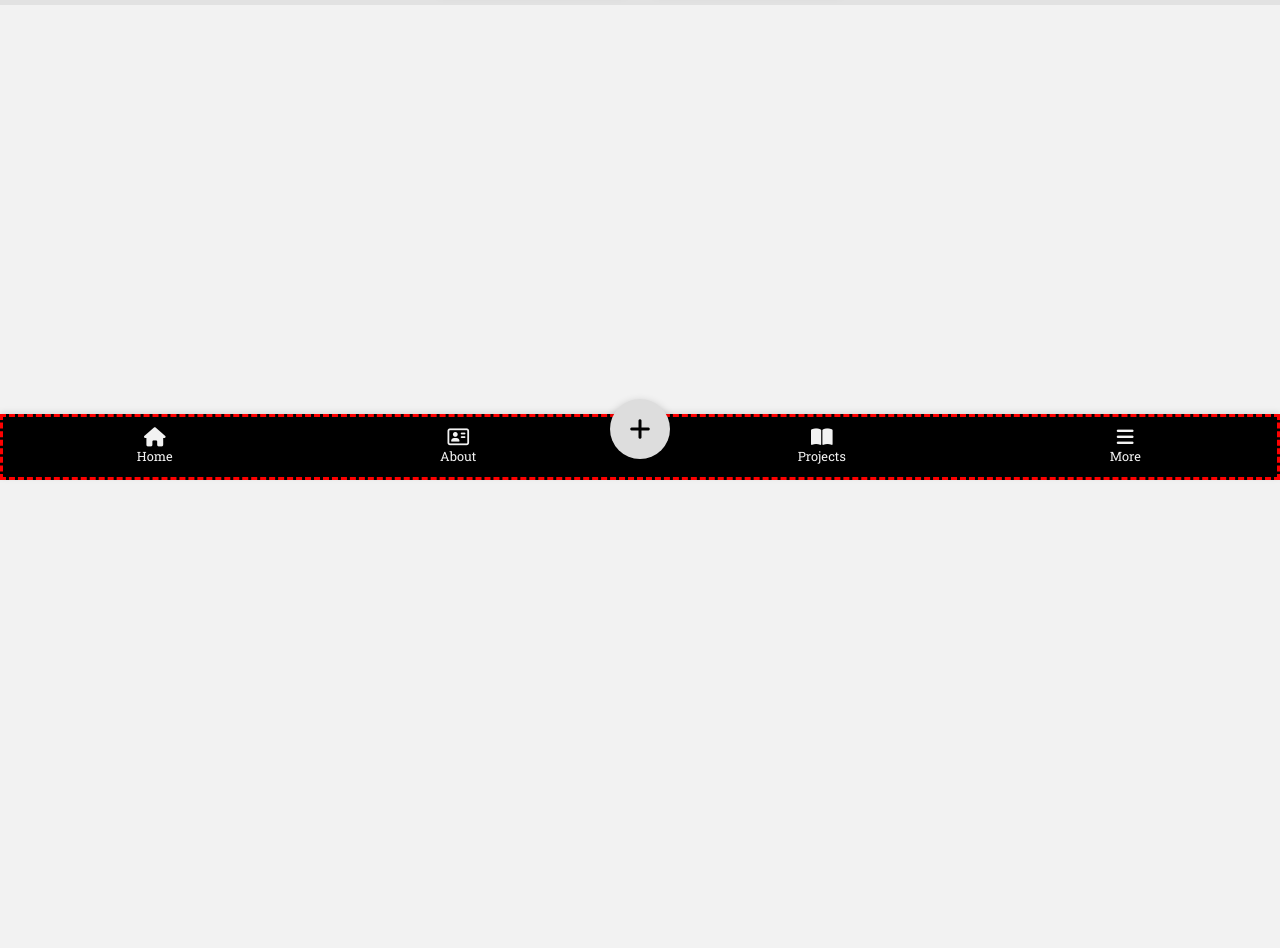
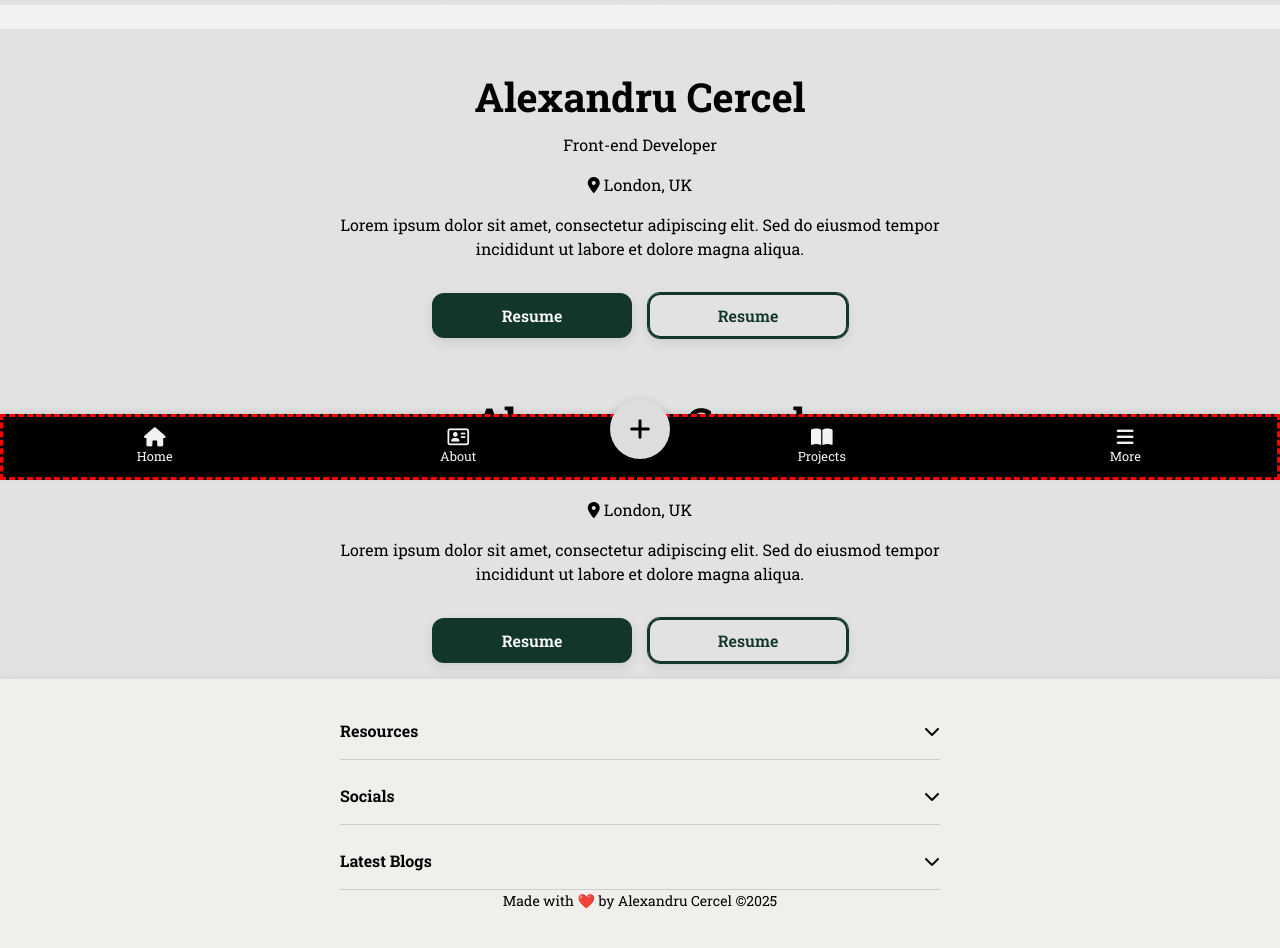
Before and after one commit to Alez05/personal-portfolio.v1.2, a Next.js app: page / in a window 1280 px wide. Shown: the part 320-1268 px from the top of the page. Before the commit the page ends 800 px from the top, so only its background shows below. Built offline with nearby package versions, Linux system fonts and the light colour scheme.

Commit message:
build and integrated the footer into the website, asic set up so far.

```diff
--- a/src/app/layout.tsx
+++ b/src/app/layout.tsx
@@ -1,7 +1,7 @@
 import { Geist, Geist_Mono } from "next/font/google";
 import { Roboto_Slab } from "next/font/google";
 import '@styles/global.css'
-import { Navbar } from "@components/shared";
+import { Footer, Navbar } from "@components/shared";
 import '@fortawesome/fontawesome-free/css/all.min.css'
 
 const geistSans = Geist({
@@ -26,6 +26,7 @@ export default function RootLayout({ children }: { children: React.ReactNode })
       <body>
         {children}
         <Navbar />
+        <Footer />
       </body>
     </html>
   );
--- a/src/components/home/page.tsx
+++ b/src/components/home/page.tsx
@@ -8,6 +8,15 @@ const Home = () => {
         <Button>Resume</Button>
         <Button variant="outline">Resume</Button>
       </Hero>
+      <br />
+      <Hero title="Alexandru Cercel" subtitle="Front-end Developer" location="London, UK" description="Lorem ipsum dolor sit amet, consectetur adipiscing elit. Sed do eiusmod tempor incididunt ut labore et dolore magna aliqua.">
+        <Button>Resume</Button>
+        <Button variant="outline">Resume</Button>
+      </Hero>
+      <Hero title="Alexandru Cercel" subtitle="Front-end Developer" location="London, UK" description="Lorem ipsum dolor sit amet, consectetur adipiscing elit. Sed do eiusmod tempor incididunt ut labore et dolore magna aliqua.">
+        <Button>Resume</Button>
+        <Button variant="outline">Resume</Button>
+      </Hero>
     </div>
   )
 }
--- a/src/components/index.ts
+++ b/src/components/index.ts
@@ -4,3 +4,4 @@ export { Projects } from './projects'
 export { Contact } from './contact'
 export { Blog } from './blog'
 export { Feedback } from './feedback'
+export { Footer } from './shared'
--- /dev/null
+++ b/src/components/shared/footer/[client-footer]/footer-client.tsx
@@ -0,0 +1,55 @@
+'use client'
+import { useState } from 'react'
+import '../footer.css'
+
+const FooterClient = () => {
+  const [openSection, setOpenSection] = useState<string | null>(null)
+
+  const toggle = (section: string) => {
+    setOpenSection(prev => (prev === section ? null : section))
+  }
+
+  return (
+    <div className="footer-sections">
+      <div className='footer-group'>
+        <button className='footer-toggle' onClick={() => toggle('resources')}>
+          Resources <span>{openSection === 'resources' ? <i className="fa-solid fa-chevron-up"></i> : <i className="fa-solid fa-chevron-down"></i>}</span>
+        </button>
+        { openSection === 'resources' && (
+            <ul className='footer-links'>
+              <li><a href="/about"><i className="fa-solid fa-id-badge"></i> About</a></li>
+              <li><a href="/projects"><i className="fa-solid fa-book-open text-lg"></i> Projects</a></li>
+              <li><a href="/contact"><i className="fa-solid fa-comment"></i> Contact</a></li>
+              <li><a href="/blog"><i className="fa-solid fa-pen-fancy"></i> Blog</a></li>
+            </ul>
+          )}
+      </div>
+        <div className="footer-group">
+        <button className="footer-toggle" onClick={() => toggle('socials')}>
+          Socials <span>{openSection === 'socials' ? <i className="fa-solid fa-chevron-up"></i> : <i className="fa-solid fa-chevron-down"></i>}</span>
+        </button>
+        {openSection === 'socials' && (
+          <ul className="footer-links">
+            <li><i className="fab fa-github"></i> <a href="https://github.com">GitHub</a></li>
+            <li><i className="fab fa-linkedin"></i> <a href="https://linkedin.com">LinkedIn</a></li>
+            <li><i className="fab fa-twitter"></i> <a href="https://twitter.com">Twitter</a></li>
+          </ul>
+        )}
+      </div>
+
+      <div className="footer-group">
+        <button className="footer-toggle" onClick={() => toggle('blogs')}>
+          Latest Blogs <span>{openSection === 'blogs' ? <i className="fa-solid fa-chevron-up"></i> : <i className="fa-solid fa-chevron-down"></i>}</span>
+        </button>
+        {openSection === 'blogs' && (
+          <ul className="footer-links">
+            <li><a href="/blog/why-i-build-from-scratch">Why I Build From Scratch</a></li>
+            <li><a href="/blog/mobile-first">Mobile-First Isn’t Optional</a></li>
+          </ul>
+        )}
+      </div>
+    </div>
+  )
+}
+
+export {FooterClient}
--- /dev/null
+++ b/src/components/shared/footer/[client-footer]/index.ts
@@ -0,0 +1 @@
+export {FooterClient} from './footer-client'
--- /dev/null
+++ b/src/components/shared/footer/footer.css
@@ -0,0 +1,68 @@
+.footer {
+  background-color: #F1EFEC;
+  padding: 2rem 1rem;
+  color: #030303;
+  font-size: 14px;
+  bottom: 0;
+  left: 0;
+  width: 100%;
+  z-index: 20;
+  box-shadow: 0 -2px 10px rgba(0, 0, 0, 0.05);
+  margin-bottom: 3rem;
+  position: relative;
+}
+
+.footer-content {
+  max-width: 600px;
+  margin: 0 auto;
+  padding-bottom: 2rem;
+}
+
+.footer-sections {
+  display: flex;
+  flex-direction: column;
+  gap: 1rem;
+}
+
+.footer-group {
+  border-bottom: 1px solid #ccc;
+  padding-bottom: 0.5rem;
+}
+
+.footer-toggle {
+  background: none;
+  border: none;
+  font-weight: bold;
+  font-size: 1rem;
+  width: 100%;
+  text-align: left;
+  padding: 0.5rem 0;
+  display: flex;
+  justify-content: space-between;
+  cursor: pointer;
+}
+
+.footer-links {
+  margin-top: 0.5rem;
+  padding-left: 1rem;
+  list-style: none;
+}
+
+.footer-links li {
+  margin-bottom: 0.25rem;
+  display: flex;
+  align-items: center;
+  gap: 0.5rem;
+}
+
+.footer-copy {
+  text-align: center;
+  font-size: 0.8rem;
+  color: #666;
+  margin-top: 2rem;
+}
+
+.wrap-foot {
+  display: flex;
+  justify-content: center;
+}
--- /dev/null
+++ b/src/components/shared/footer/footer.tsx
@@ -0,0 +1,18 @@
+import { FooterClient } from "./[client-footer]"
+
+const Footer = () => {
+  return (
+    <footer className="footer">
+      <div className="footer-content">
+        <FooterClient />
+        <div className="wrap-foot">
+          <p className="foter-copy">
+            Made with ❤️ by Alexandru Cercel ©2025
+          </p>
+        </div>
+      </div>
+    </footer>
+  )
+}
+
+export { Footer }
--- /dev/null
+++ b/src/components/shared/footer/index.ts
@@ -0,0 +1 @@
+export { Footer } from './footer'
--- a/src/components/shared/index.ts
+++ b/src/components/shared/index.ts
@@ -1,3 +1,4 @@
 export { Navbar } from './navbar/navbar';
 export { Hero } from './hero'
 export { Button } from './button'
+export { Footer } from './footer'
```
Also changed, not shown: src/components/shared/footer/footer.type.ts (added).
